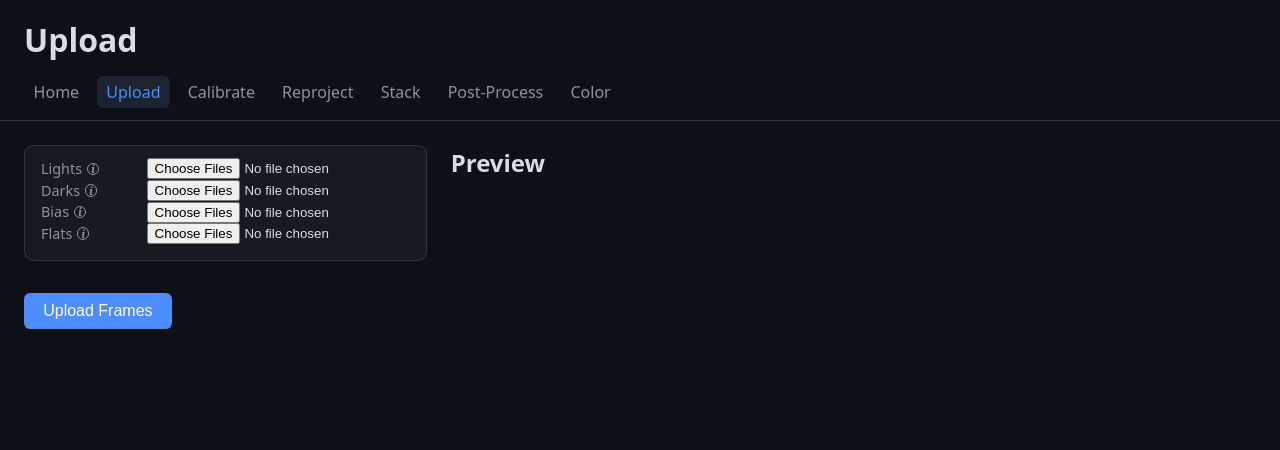
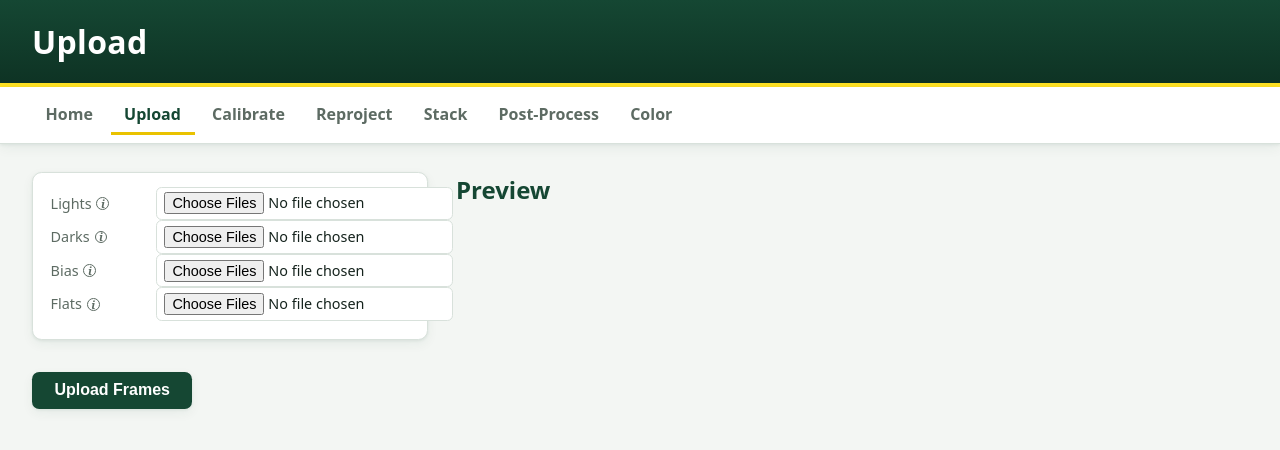
Before and after one commit to 0w3nSn1d3r/pmo_stacklab, a Flask app: page /upload in a window 1280 px wide. Shown: the top 450 px of the page. Run offline with Flask 3, Linux system fonts and the light colour scheme.

Commit message:
style (frontend): Restyle in the University of Oregon palette
Replaces the dark theme with a clean, collegiate light theme in UO's official
brand colours -- Eugene Green (#154733) and UO Yellow (#FEE123) on white -- so the
app reads as University of Oregon software.

Design rules applied for a polished, legible result: white-dominant surfaces with
soft green-tinted shadows; a deep-green header band capped by a gold rule (the
collegiate signature); green carries text, headings, and the primary button; and
gold is reserved strictly for accents -- the header rule, the active-nav tab
underline, selected-option left edges, and focus rings -- never as text or large
fills, where #FEE123 would be unreadable. Info-tip bubbles are green with a gold
icon on hover; range sliders/checkboxes use accent-color green; the error line is a
soft red card. Preview images keep a black backdrop, which is correct for
inspecting astronomical data.

CSS-only: no HTML or JS changed and every existing class name is preserved.
Verified live across the home and process pages; computed styles confirm the brand
hexes on the header rule, run button, nav underline, and info bubble. 133 tests
pass.

Direction (UO look; gold/white/green; polished and clean) by Owen; implementation
by Claude.

Co-Authored-By: Claude Opus 4.8 <noreply@anthropic.com>

```diff
--- a/src/pmo_stacklab/static/css/styles.css
+++ b/src/pmo_stacklab/static/css/styles.css
@@ -1,16 +1,33 @@
 /* PMO StackLab -- base stylesheet.
-   A dark theme suited to inspecting astronomical images, with layout for the
-   schema-driven configuration menus, the pedagogical info tips, and the
-   result/preview column. */
+   A clean, collegiate light theme in the University of Oregon palette: Eugene
+   Green (#154733) and UO Yellow (#FEE123) on white. Green carries text, headers,
+   and primary actions; gold is reserved for accents (the header rule, active-state
+   bars, focus rings, selected edges) -- never as text or large fills, where it
+   would be illegible. Preview images keep a black backdrop, which is correct for
+   inspecting astronomical data. */
 
 :root {
-  --bg: #0d1117;
-  --panel: #161b22;
-  --panel-2: #1c2330;
-  --border: #30363d;
-  --text: #d7dde5;
-  --muted: #8b949e;
-  --accent: #4c8dff;
+  /* Brand */
+  --green: #154733;        /* UO Eugene Green -- primary */
+  --green-hover: #1d5e44;  /* lighter green for hovers/links */
+  --green-deep: #0e3324;   /* deeper green for header gradient/active */
+  --gold: #fee123;         /* UO Yellow -- accent only */
+  --gold-line: #e9c200;    /* slightly deeper gold for thin lines on white */
+
+  /* Surfaces & text */
+  --bg: #f3f6f3;           /* page background (faint green-gray) */
+  --surface: #ffffff;      /* panels/cards */
+  --surface-2: #eef3ef;    /* selected/inset fills */
+  --text: #15231d;         /* near-green-black body text */
+  --muted: #5d6b63;        /* secondary text */
+  --border: #d8e1db;       /* hairlines */
+  --danger: #b3261e;       /* errors */
+
+  --image-bg: #0b0f0d;     /* backdrop behind astronomical previews */
+  --radius: 0.6rem;
+  --shadow: 0 1px 3px rgba(21, 71, 51, 0.08), 0 4px 12px rgba(21, 71, 51, 0.06);
+
+  accent-color: var(--green); /* range sliders, checkboxes, etc. */
 }
 
 * {
@@ -23,39 +40,57 @@ body {
   color: var(--text);
   font-family: system-ui, -apple-system, "Segoe UI", Roboto, sans-serif;
   line-height: 1.5;
+  -webkit-font-smoothing: antialiased;
 }
 
+/* Header band: deep green with a gold rule beneath -- the collegiate signature. */
 h1 {
-  padding: 1rem 1.5rem 0;
   margin: 0;
-  font-weight: 600;
+  padding: 1.1rem 2rem;
+  background: linear-gradient(180deg, var(--green) 0%, var(--green-deep) 100%);
+  color: #fff;
+  font-weight: 700;
+  letter-spacing: 0.01em;
+  border-bottom: 4px solid var(--gold);
+}
+
+h2 {
+  font-weight: 650;
+  color: var(--green);
 }
 
 /* Navigation -------------------------------------------------------------- */
 
 #navbar {
   display: flex;
-  gap: 0.5rem;
+  gap: 0.25rem;
   flex-wrap: wrap;
-  padding: 0.75rem 1.5rem;
+  padding: 0.5rem 2rem;
+  background: var(--surface);
   border-bottom: 1px solid var(--border);
+  box-shadow: var(--shadow);
 }
 
 .nav-link {
   color: var(--muted);
   text-decoration: none;
-  padding: 0.25rem 0.6rem;
+  padding: 0.4rem 0.85rem;
   border-radius: 0.4rem;
+  font-weight: 550;
+  border-bottom: 3px solid transparent; /* reserve space for the active rule */
+  transition: color 0.12s ease, background 0.12s ease;
 }
 
 .nav-link:hover {
-  color: var(--text);
-  background: var(--panel-2);
+  color: var(--green);
+  background: var(--surface-2);
 }
 
+/* Active page: green text with a gold tab underline. */
 .nav-link[aria-current="page"] {
-  color: var(--accent);
-  background: var(--panel-2);
+  color: var(--green);
+  border-bottom-color: var(--gold-line);
+  border-radius: 0.4rem 0.4rem 0 0;
 }
 
 /* Page layout: configuration column + result/preview column --------------- */
@@ -63,8 +98,10 @@ h1 {
 .content {
   display: grid;
   grid-template-columns: minmax(340px, 1fr) 2fr;
-  gap: 1.5rem;
-  padding: 1.5rem;
+  gap: 1.75rem;
+  padding: 1.75rem 2rem;
+  max-width: 1400px;
+  margin: 0 auto;
   align-items: start;
 }
 
@@ -78,10 +115,11 @@ h1 {
 
 .config-menu {
   border: 1px solid var(--border);
-  border-radius: 0.6rem;
-  background: var(--panel);
+  border-radius: var(--radius);
+  background: var(--surface);
   margin: 0 0 1rem;
-  padding: 0.75rem 1rem 1rem;
+  padding: 0.85rem 1.1rem 1.1rem;
+  box-shadow: var(--shadow);
 }
 
 .config-menu > legend {
@@ -155,12 +198,21 @@ algo-option.selected {
 }
 
 select,
-input[type="number"] {
-  background: var(--bg);
+input[type="number"],
+input[type="file"] {
+  background: var(--surface);
   color: var(--text);
   border: 1px solid var(--border);
-  border-radius: 0.3rem;
-  padding: 0.2rem 0.4rem;
+  border-radius: 0.35rem;
+  padding: 0.3rem 0.45rem;
+  font: inherit;
+}
+
+select:focus,
+input:focus-visible {
+  outline: 2px solid var(--gold-line);
+  outline-offset: 1px;
+  border-color: var(--green);
 }
 
 /* Info tips (pedagogy) ----------------------------------------------------- */
@@ -177,8 +229,8 @@ input[type="number"] {
   display: inline-flex;
   align-items: center;
   justify-content: center;
-  width: 1.1em;
-  height: 1.1em;
+  width: 1.15em;
+  height: 1.15em;
   border: 1px solid var(--muted);
   border-radius: 50%;
   font-size: 0.7rem;
@@ -230,17 +295,33 @@ input[type="number"] {
 
 .run-button {
   align-self: flex-start;
-  background: var(--accent);
+  background: var(--green);
   color: #fff;
   border: none;
-  border-radius: 0.4rem;
-  padding: 0.55rem 1.2rem;
+  border-radius: 0.45rem;
+  padding: 0.6rem 1.4rem;
   font-size: 1rem;
+  font-weight: 600;
   cursor: pointer;
+  box-shadow: var(--shadow);
+  transition: background 0.12s ease, transform 0.05s ease;
+}
+
+.run-button:hover:not(:disabled) {
+  background: var(--green-hover);
+}
+
+.run-button:active:not(:disabled) {
+  transform: translateY(1px);
+}
+
+.run-button:focus-visible {
+  outline: 3px solid var(--gold-line);
+  outline-offset: 2px;
 }
 
 .run-button:disabled {
-  opacity: 0.6;
+  opacity: 0.55;
   cursor: default;
 }
 
@@ -267,7 +349,7 @@ input[type="number"] {
 .preview-pane {
   display: flex;
   flex-direction: column;
-  gap: 0.75rem;
+  gap: 0.85rem;
 }
 
 .preview-controls {
```
Also changed, not shown: other parts of src/pmo_stacklab/static/css/styles.css (+73 -26 lines).
